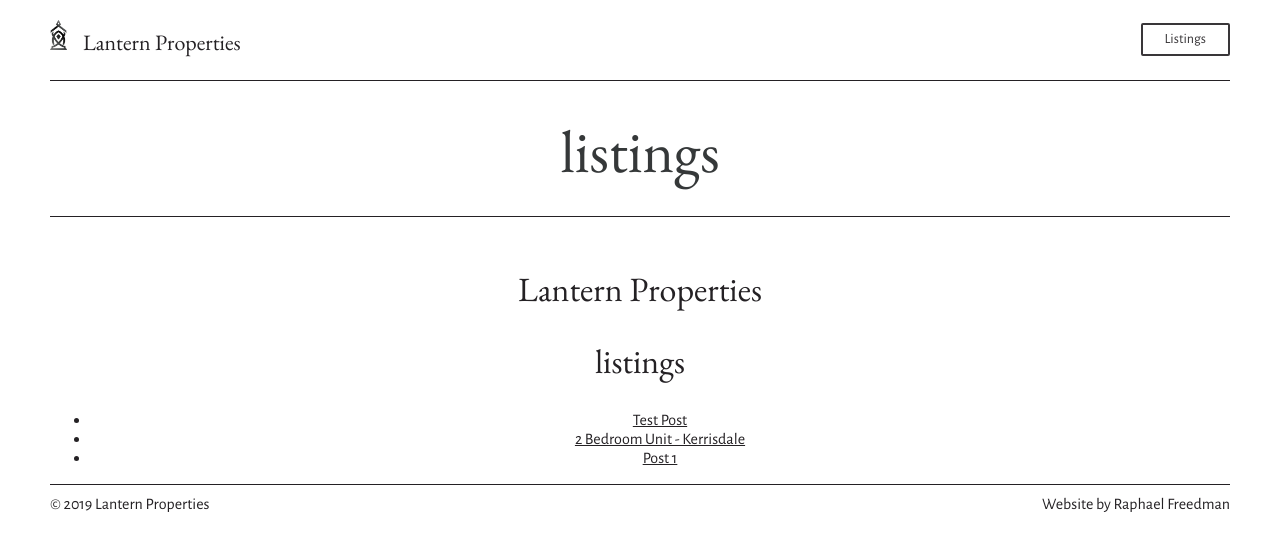
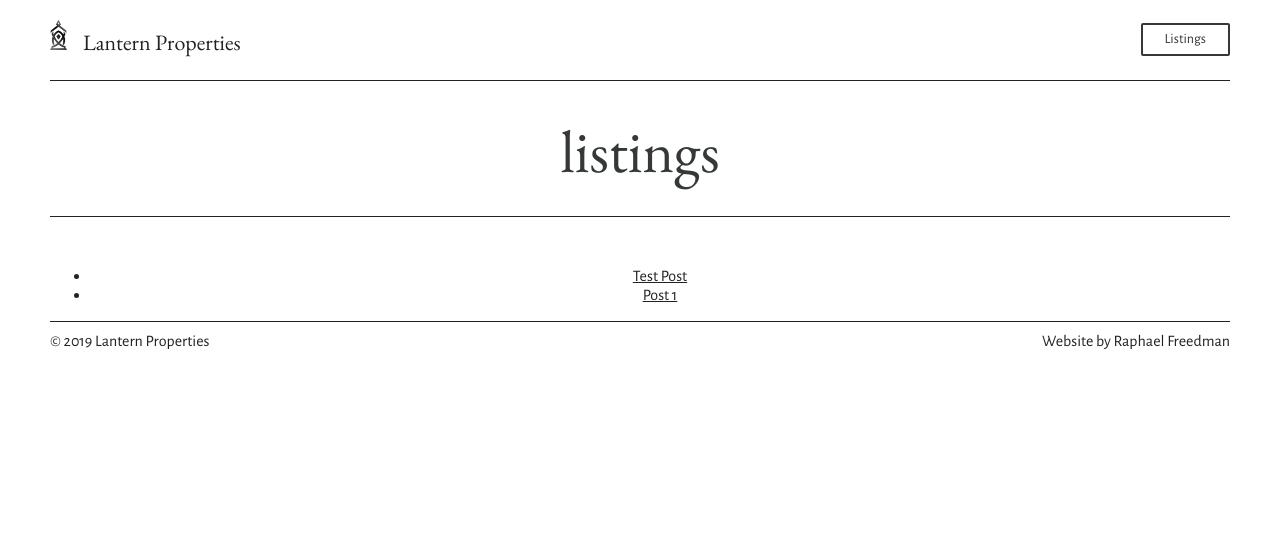
Before and after one commit to RF604/lantern2020, a Jekyll site: the page built from listings.html, in a window 1280 px wide. Shown: the top 551 px of the page. Built offline with Jekyll 4.4.1, drawn with Linux system fonts in a browser that asks for light colours.

Commit message:
post formatting

```diff
--- a/_config.yml
+++ b/_config.yml
@@ -7,6 +7,8 @@
 baseurl: ""
 url: "" # the base hostname & protocol for your site, e.g. http://example.com
 
+permalink: /:categories/:year/:month/:day/:title:output_ext
+
 # Build settings
 theme: minima
 plugins:
--- a/_posts/2020-06-06-Post-1.markdown
+++ b/_posts/2020-06-06-Post-1.markdown
@@ -1,5 +1,5 @@
 ---
-layout: default
+layout: posts
 title:  Post 1
 ---
 
--- a/listings.html
+++ b/listings.html
@@ -7,15 +7,7 @@
 
 <h1 class="project-name">{{ page.title }}</h1>
 
-
 <section>
-<h2>
-{{ site.title }}
-</h2>
-
-<h2>
-{{ page.title }}
-</h2>
 
     <ul>
         {% for post in site.posts %}
@@ -24,9 +16,6 @@
                 {{ post.title }}
             </a>
 
-    <p>
-    {{ post.exerpt }}
-    </p>
         </li>
 
         {% endfor %}
```
Also changed, not shown: _posts/2020-06-07-Post-2.markdown (deleted, +0 -10 lines). Lines whose indentation alone changed are shown as unchanged.
